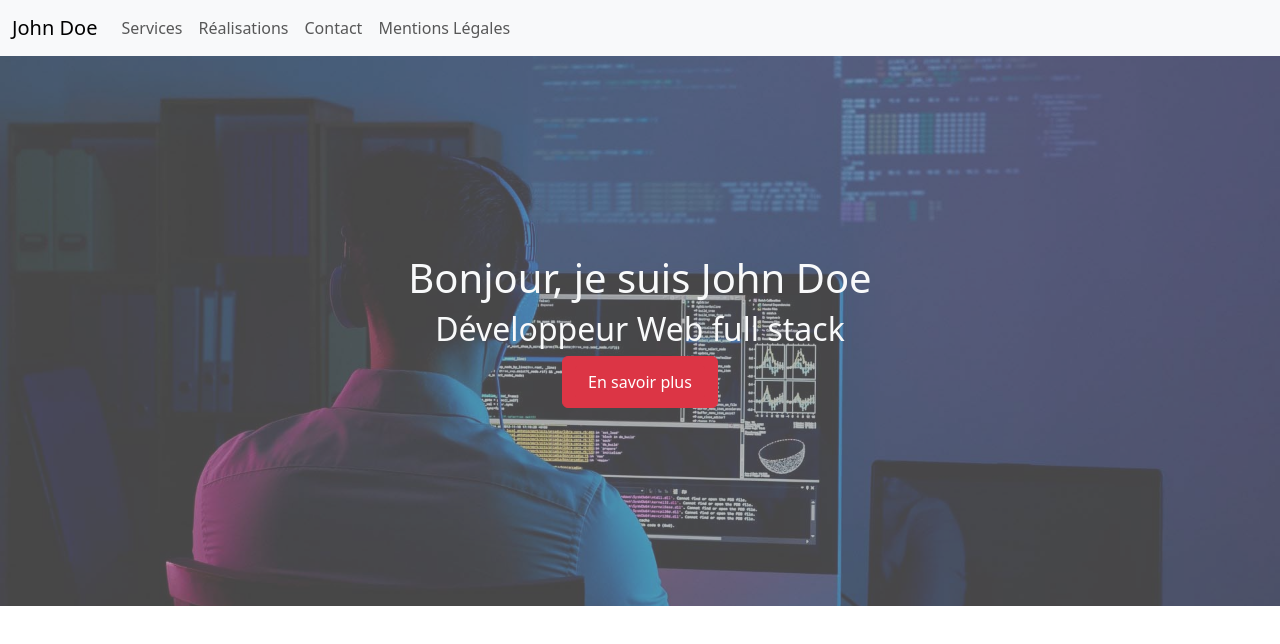
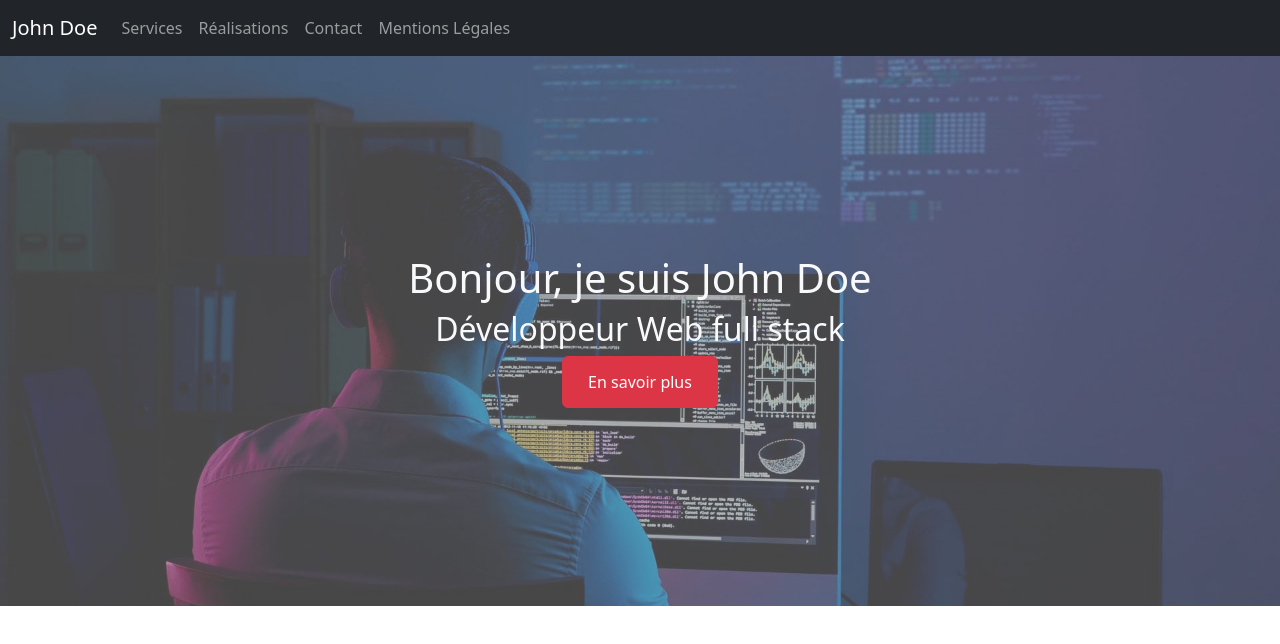
Before and after one commit to Corentin-pqt87/CEF-John-doe-portfolio, a React (Create React App) app: page / in a window 1280 px wide. Shown: the top 644 px of the page. Built offline with nearby package versions, Linux system fonts and the light colour scheme.

Commit message:
App : navbar color

```diff
--- a/src/App.js
+++ b/src/App.js
@@ -11,7 +11,7 @@
   return (
     <div className="text-center">
       <header>
-        <nav className="navbar navbar-expand-lg bg-body-tertiary">
+        <nav className="navbar navbar-expand-lg navbar-dark bg-dark">
           <div className="container-fluid">
             <Link className="navbar-brand" to="/">John Doe</Link>
             <button className="navbar-toggler" type="button" data-bs-toggle="collapse" data-bs-target="#navbarNav" aria-controls="navbarNav" aria-expanded="false" aria-label="Toggle navigation">
```
